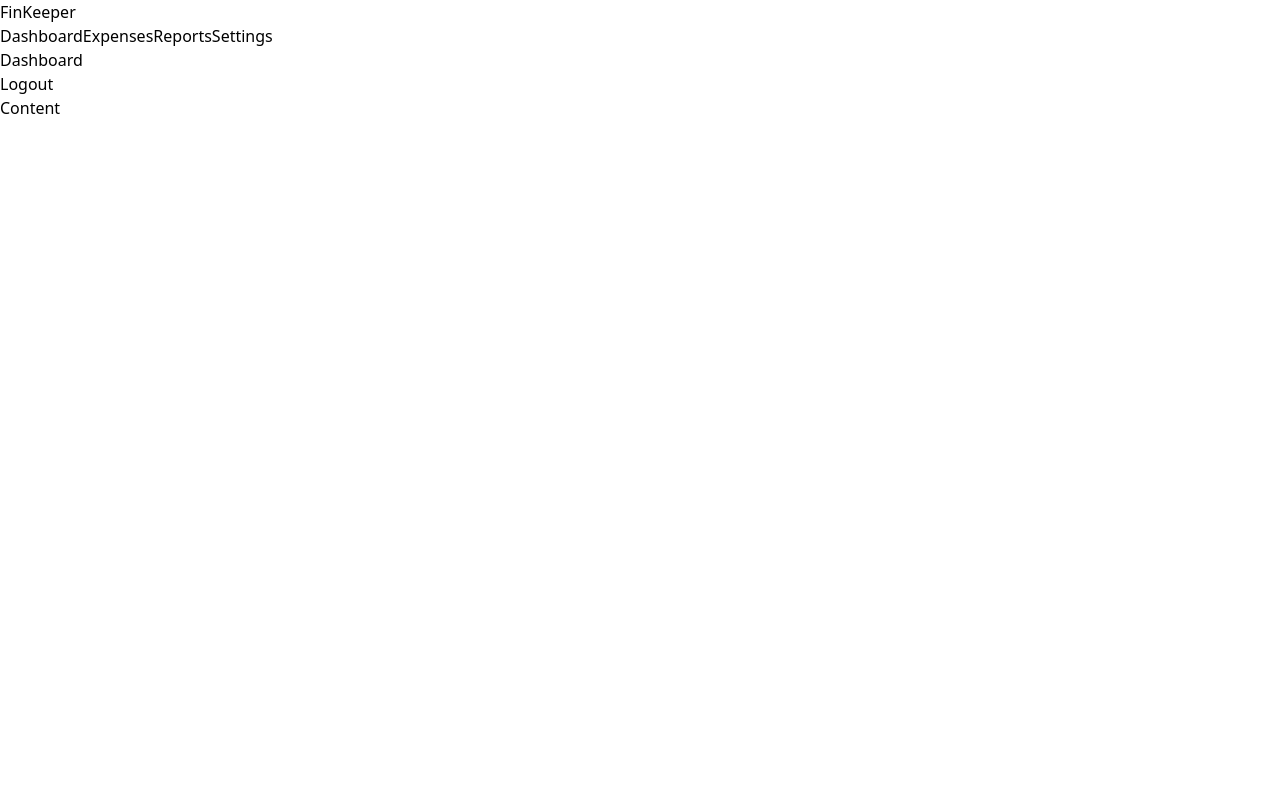
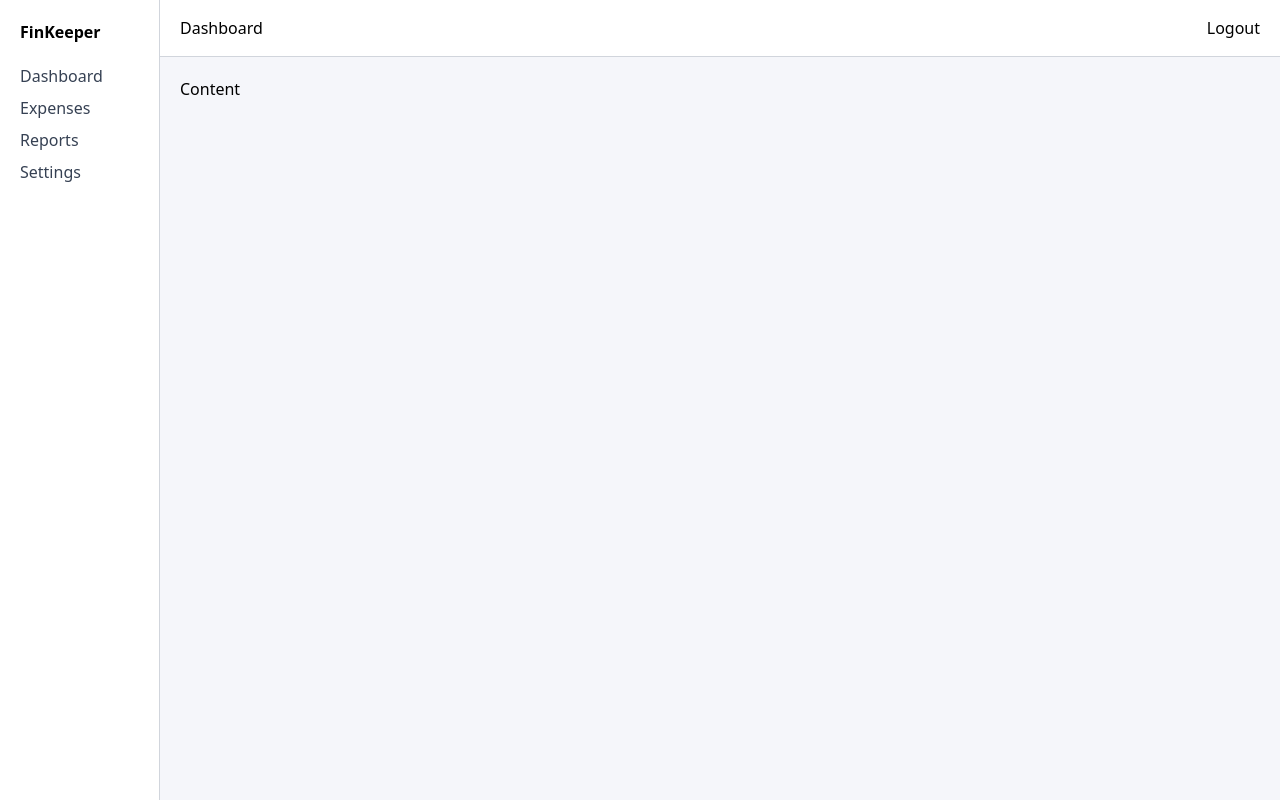
Before and after one commit to CoderLuizF/fin-keeper, a React (Vite) app in the folder frontend/fin-keeper/: page / in a window 1280 px wide. Built offline with nearby package versions, Linux system fonts and the light colour scheme.

Commit message:
style: migrate base layout styling to Tailwind CSS

```diff
--- a/frontend/fin-keeper/src/components/Header.jsx
+++ b/frontend/fin-keeper/src/components/Header.jsx
@@ -1,6 +1,6 @@
 function Header() {
   return (
-    <header className="header">
+    <header className="bg-white px-5 py-4 border-b border-gray-300 flex justify-between items-center">
       <h1>Dashboard</h1>
       <button>Logout</button>
     </header>
--- a/frontend/fin-keeper/src/components/Sidebar.jsx
+++ b/frontend/fin-keeper/src/components/Sidebar.jsx
@@ -1,13 +1,21 @@
 function Sidebar() {
   return (
-    <aside className="sidebar">
-      <h2 className="sidebar-title">FinKeeper</h2>
+    <aside className="w-40 bg-white p-5 border-r border-gray-300">
+      <h2 className="mb-5 font-bold">FinKeeper</h2>
 
-      <nav className="sidebar-nav">
-        <a href="#">Dashboard</a>
-        <a href="#">Expenses</a>
-        <a href="#">Reports</a>
-        <a href="#">Settings</a>
+      <nav className="space-y-2">
+        <a className="block text-gray-700 no-underline" href="#">
+          Dashboard
+        </a>
+        <a className="block text-gray-700 no-underline" href="#">
+          Expenses
+        </a>
+        <a className="block text-gray-700 no-underline" href="#">
+          Reports
+        </a>
+        <a className="block text-gray-700 no-underline" href="#">
+          Settings
+        </a>
       </nav>
     </aside>
   );
--- a/frontend/fin-keeper/src/layouts/MainLayout.jsx
+++ b/frontend/fin-keeper/src/layouts/MainLayout.jsx
@@ -3,11 +3,11 @@ import Header from "../components/Header";
 
 function MainLayout() {
   return (
-    <div className="layout">
+    <div className="flex h-screen bg-[#f5f6fa] font-sans">
       <Sidebar />
-      <div className="main-area">
+      <div className="flex flex-col flex-1">
         <Header />
-        <main className="content">Content</main>
+        <main className="p-5">Content</main>
       </div>
     </div>
   );
```
